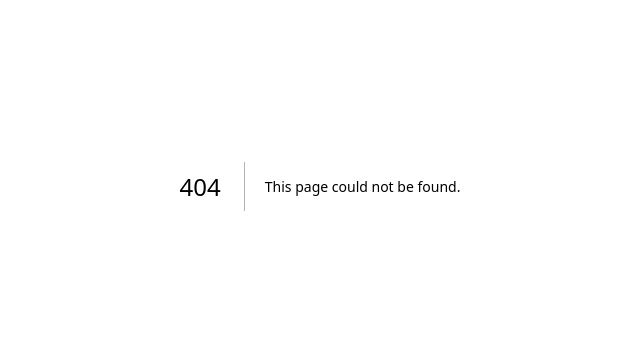
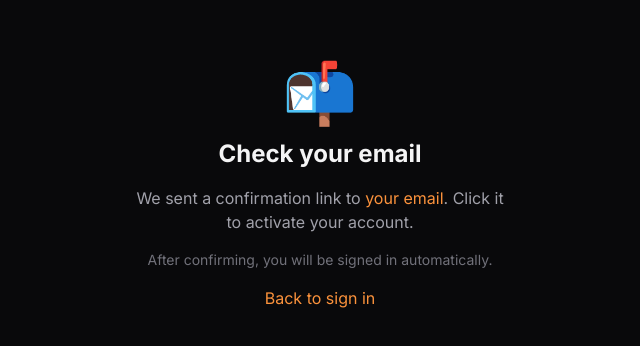
Before and after one commit to Genericlogin1/enduro, a Next.js app: page /check-email in a window 1280 px wide. Before the commit this address had no page. Shown: the part 214-560 px from the top of the page, without its empty margins (320-960 px from the left). Built offline with nearby package versions, Linux system fonts and the light colour scheme.

Commit message:
Create page.tsx

```diff
--- /dev/null
+++ b/app/check-email/page.tsx
@@ -0,0 +1,20 @@
+import Link from 'next/link';
+
+export default async function CheckEmailPage({ searchParams }: { searchParams: Promise<{ email?: string }> }) {
+  const { email } = await searchParams;
+  return (
+    <main className="min-h-screen flex items-center justify-center bg-zinc-950 text-zinc-100 px-4">
+      <div className="max-w-sm text-center space-y-4">
+        <div className="text-6xl">📬</div>
+        <h1 className="text-2xl font-bold">Check your email</h1>
+        <p className="text-zinc-400">
+          We sent a confirmation link to{' '}
+          <span className="text-orange-400">{email || 'your email'}</span>.
+          Click it to activate your account.
+        </p>
+        <p className="text-zinc-500 text-sm">After confirming, you will be signed in automatically.</p>
+        <Link href="/login" className="inline-block text-orange-400 hover:underline">Back to sign in</Link>
+      </div>
+    </main>
+  );
+}
```
